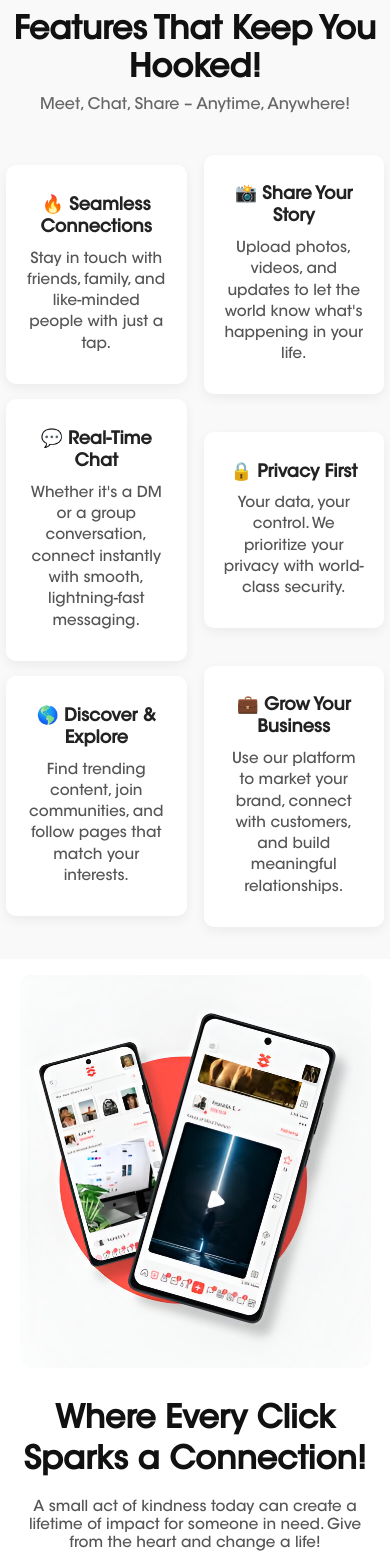
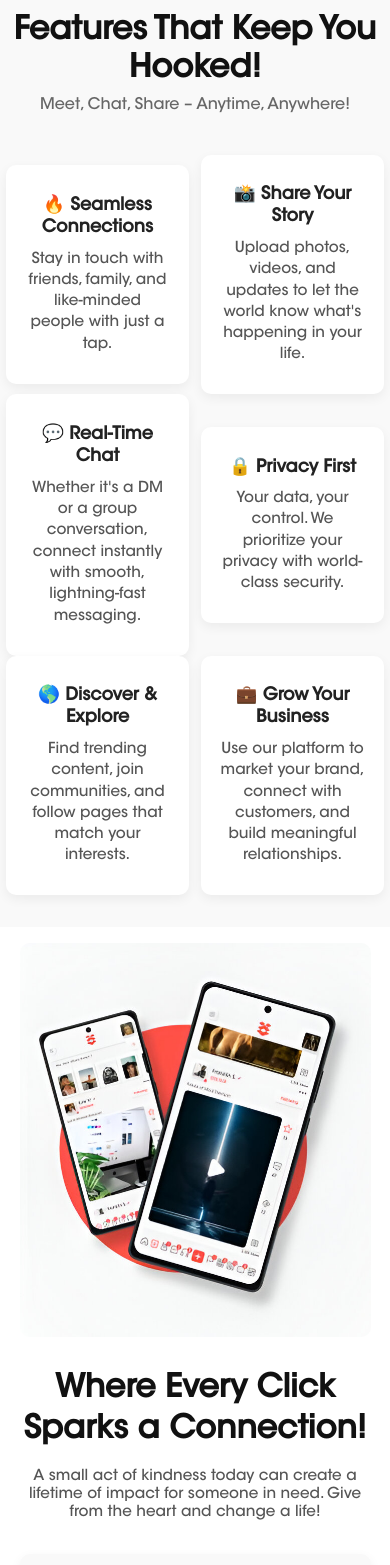
Before and after one commit to Shahnoow/My-Bindle, a Next.js app: page / in a window 390 px wide. Shown: the part 1125-2690 px from the top of the page. Built offline with nearby package versions, Linux system fonts and the light colour scheme.

Commit message:
Initial commit

```diff
--- a/src/styles/Aboutus.module.css
+++ b/src/styles/Aboutus.module.css
@@ -17,6 +17,7 @@
   flex: 1 1 45%;
   display: flex;
   justify-content: center;
+  background-color: white;
 }
 
 .image {
--- a/src/styles/Services.module.css
+++ b/src/styles/Services.module.css
@@ -72,11 +72,10 @@
   .grid {
     grid-template-columns: repeat(2, 1fr);
     margin: 0;
-    max-width: 900px;
     justify-content: center;
     align-items: center;
     text-align: center;
-    gap: 5px;
+    gap: 0px;
   }
   .card {
     margin: 0px 6px 0px 6px;
```
